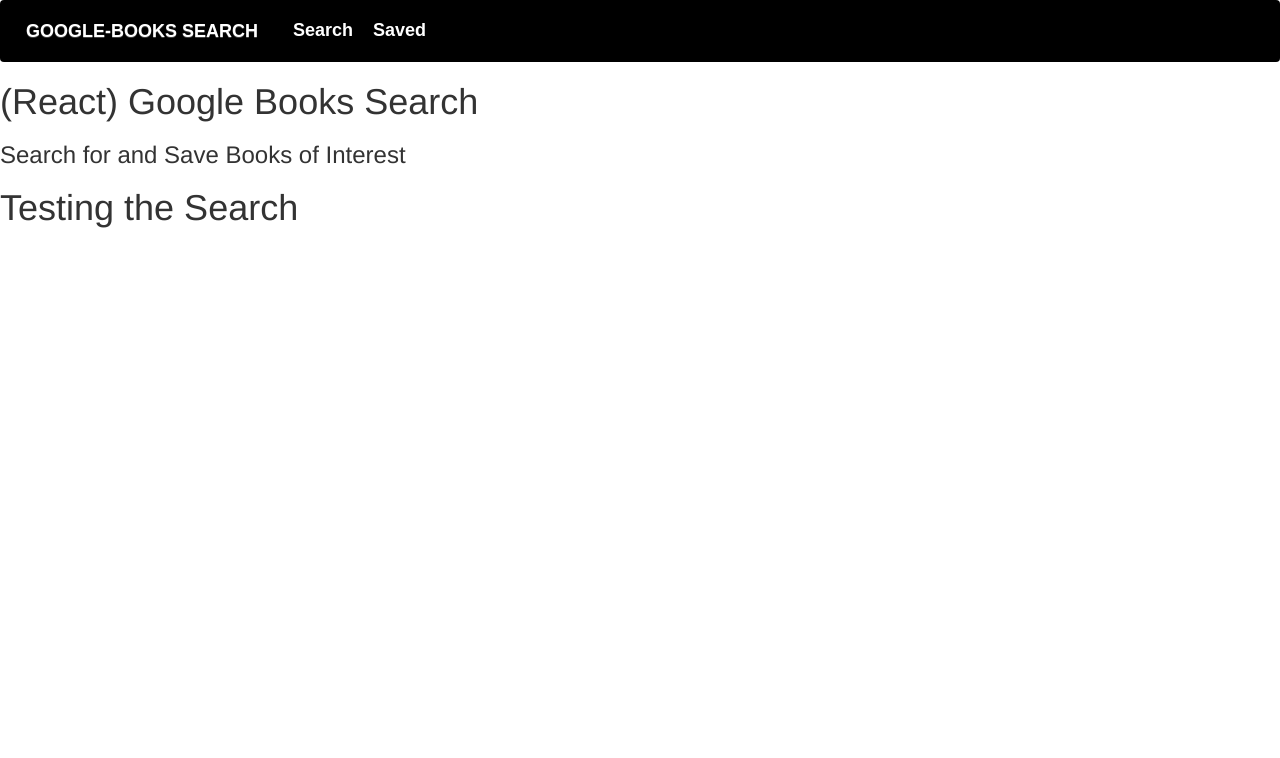
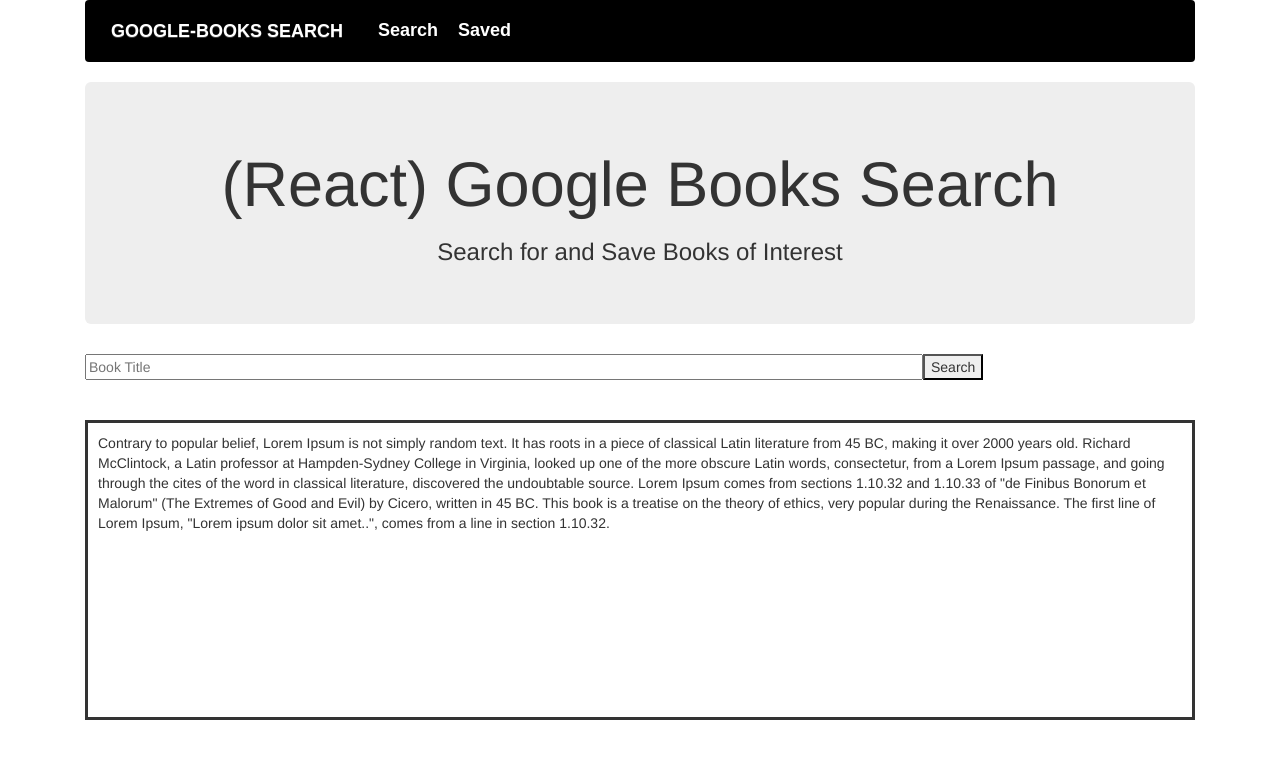
Before and after one commit to jduncan9720/googlebooks-2, a React (Create React App) app in the folder client/: page / in a window 1280 px wide. Shown: the top 758 px of the page. Built offline with nearby package versions, Linux system fonts and the light colour scheme; a web font is replaced by a local one.

Commit message:
design code

```diff
--- a/client/src/App.js
+++ b/client/src/App.js
@@ -11,7 +11,7 @@
     return (
 
       <Router>
-      <div>
+      <div className="container">
       <Nav />
       <Title />
         <Route exact path="/" component={Search} />
--- /dev/null
+++ b/client/src/components/Savedresults/index.js
@@ -0,0 +1,14 @@
+import React, { Component } from 'react'
+
+export default class Savedresults extends Component {
+    render() {
+        return (
+            <div id="savedresults">
+                <p>
+                    Contrary to popular belief, Lorem Ipsum is not simply random text. It has roots in a piece of classical Latin literature from 45 BC, making it over 2000 years old. Richard McClintock, a Latin professor at Hampden-Sydney College in Virginia, looked up one of the more obscure Latin words, consectetur, from a Lorem Ipsum passage, and going through the cites of the word in classical literature, discovered the undoubtable source. Lorem Ipsum comes from sections 1.10.32 and 1.10.33 of "de Finibus Bonorum et Malorum" (The Extremes of Good and Evil) by Cicero, written in 45 BC. This book is a treatise on the theory of ethics, very popular during the Renaissance. The first line of Lorem Ipsum, "Lorem ipsum dolor sit amet..", comes from a line in section 1.10.32.
+                </p>
+            </div>
+
+        )
+    }
+}
--- a/client/src/components/Searchform/index.js
+++ b/client/src/components/Searchform/index.js
@@ -0,0 +1,12 @@
+import React, { Component } from 'react'
+
+export default class Searchbar extends Component {
+    render() {
+        return (
+            <div id="searchBar">
+                <input type="text" id="bookInput" placeholder="Book Title" size="100"></input>
+                <button type="submit">Search</button>
+            </div>
+        )
+    }
+}
--- /dev/null
+++ b/client/src/components/Searchresults/index.js
@@ -0,0 +1,13 @@
+import React, { Component } from 'react'
+
+export default class Searchresults extends Component {
+    render() {
+        return (
+            <div id="searchresults">
+                <p>
+                Contrary to popular belief, Lorem Ipsum is not simply random text. It has roots in a piece of classical Latin literature from 45 BC, making it over 2000 years old. Richard McClintock, a Latin professor at Hampden-Sydney College in Virginia, looked up one of the more obscure Latin words, consectetur, from a Lorem Ipsum passage, and going through the cites of the word in classical literature, discovered the undoubtable source. Lorem Ipsum comes from sections 1.10.32 and 1.10.33 of "de Finibus Bonorum et Malorum" (The Extremes of Good and Evil) by Cicero, written in 45 BC. This book is a treatise on the theory of ethics, very popular during the Renaissance. The first line of Lorem Ipsum, "Lorem ipsum dolor sit amet..", comes from a line in section 1.10.32.
+                </p>
+            </div>
+        )
+    }
+}
--- a/client/src/components/Titlebox/index.js
+++ b/client/src/components/Titlebox/index.js
@@ -1,9 +1,9 @@
 import React from "react";
-//import {Jumbotron} from 'react-bootstrap';
 
 function Title() {
   return (
-    <div>
+
+    <div className="jumbotron text-center">
       <h1>(React) Google Books Search</h1>
       <h3>
         Search for and Save Books of Interest
--- a/client/src/index.css
+++ b/client/src/index.css
@@ -3,3 +3,18 @@
   padding: 0;
   font-family: sans-serif;
 }
+
+#searchresults {
+  margin-top: 40px;
+  margin-bottom: 40px;
+  padding: 10px;
+  border-style: solid;
+  height: 300px;
+}
+#savedresults {
+  margin-top: 40px;
+  margin-bottom: 40px;
+  padding: 10px;
+  border-style: solid;
+  height: 300px;
+}
--- a/client/src/pages/Saved.js
+++ b/client/src/pages/Saved.js
@@ -1,11 +1,12 @@
 import React, { Component } from 'react'
+import Savedresults from '../components/Savedresults'
 
 
 export default class Saved extends Component {
     render() {
         return (
             <div>
-                <h1>Testing the Saved</h1>
+                <Savedresults/>
             </div>
         )
     }
--- a/client/src/pages/Search.js
+++ b/client/src/pages/Search.js
@@ -1,11 +1,13 @@
 import React, { Component } from 'react'
-
+import Seachbar from "../components/Searchform"
+import Searchresults from "../components/Searchresults"
 
 export default class Search extends Component {
     render() {
         return (
             <div>
-                <h1>Testing the Search</h1>
+                <Seachbar/>
+                <Searchresults/>
             </div>
         )
     }
```
